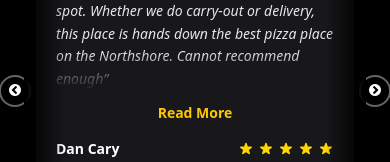
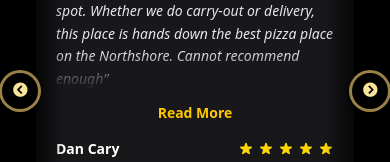
Before and after one commit to ZachAH/UpperCrust, a React (Vite) app: page / in a window 390 px wide. Shown: the part 1147-1309 px from the top of the page. Built offline with nearby package versions, Linux system fonts and the light colour scheme.

Commit message:
chunky arrows

```diff
--- a/src/index.css
+++ b/src/index.css
@@ -193,49 +193,53 @@
   }
 }
 
-/* --- CIRCULAR SLICK ARROWS --- */
+/* --- CHUNKY CIRCULAR SLICK ARROWS --- */
 .slick-prev,
 .slick-next {
-  width: 40px !important;
-  height: 40px !important;
+  width: 48px !important;
+  height: 48px !important;
   border-radius: 9999px !important;
-  background-color: rgba(0, 0, 0, 0.6) !important;
+  background-color: rgba(0, 0, 0, 0.75) !important;
   display: flex !important;
   justify-content: center;
   align-items: center;
-  z-index: 10 !important;
-  border: 2px solid rgba(255, 255, 255, 0.4) !important;
+  z-index: 20 !important;
+  border: 3px solid rgba(255, 215, 120, 0.6) !important; /* thicker gold */
   transition: all 0.25s ease-in-out !important;
+  box-shadow: 0 3px 12px rgba(0,0,0,0.4);
+}
+
+.slick-prev:before,
+.slick-next:before {
+  font-size: 20px !important;
+  font-weight: bold !important;
+  color: #F8E49A !important; /* warm gold */
+  opacity: 1 !important;
 }
 
 .slick-prev:hover,
 .slick-next:hover {
-  background-color: rgba(255, 255, 255, 0.95) !important;
-  border-color: #D4AF37 !important;
-}
-
-.slick-prev:before,
-.slick-next:before {
-  font-size: 18px !important;
-  color: white !important;
-  opacity: 1 !important;
+  background-color: #D4AF37 !important; /* metallic gold */
+  transform: scale(1.12);
+  border-color: #fff !important;
 }
 
 .slick-prev:hover:before,
 .slick-next:hover:before {
-  color: black !important;
+  color: #000 !important;
 }
 
-/* Align inside carousel bounds */
+/* Mobile Chunky Arrows */
 @media (max-width: 768px) {
   .slick-prev,
   .slick-next {
-    width: 32px !important;
-    height: 32px !important;
+    width: 42px !important;
+    height: 42px !important;
+    border-width: 3px !important;
   }
 
   .slick-prev:before,
   .slick-next:before {
-    font-size: 14px !important;
+    font-size: 16px !important;
   }
 }
```
